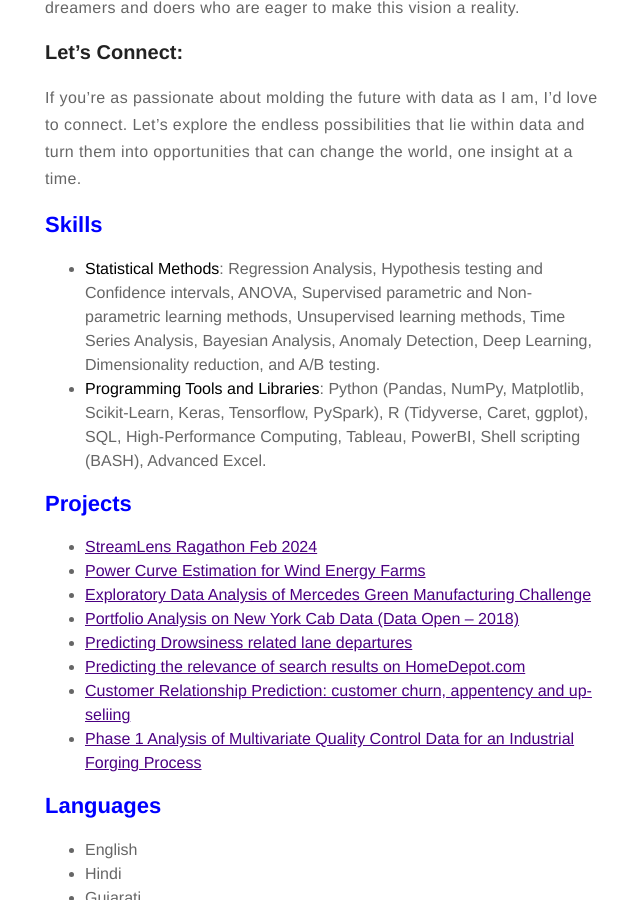
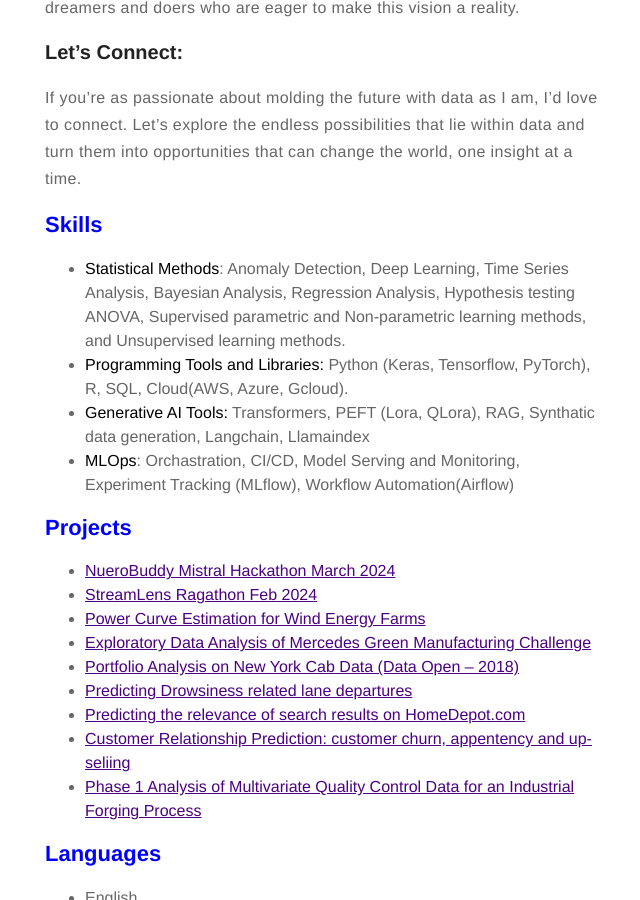
Before and after one commit to jayshah5696/jayshah5696.github.io, a Jekyll site: the page built from about.md, in a window 1280 px wide and 900 px high, scrolled down 1052 px. Shown: the whole window, without its empty margins (315-955 px from the left). Built offline with Jekyll 4.4.1, drawn with Linux system fonts in a browser that asks for light colours.

Commit message:
updating about bio

```diff
--- a/about.md
+++ b/about.md
@@ -25,12 +25,15 @@ If you're as passionate about molding the future with data as I am, I’d love t
 
 
 <H2>  <span style="color:Blue"> Skills</span></H2>
-- **Statistical Methods**: Regression Analysis, Hypothesis testing and Confidence intervals, ANOVA, Supervised parametric and Non-parametric learning methods, Unsupervised learning methods, Time Series Analysis, Bayesian Analysis, Anomaly Detection, Deep Learning, Dimensionality reduction, and A/B testing.
-- **Programming Tools and Libraries**:  Python (Pandas, NumPy, Matplotlib, Scikit-Learn, Keras, Tensorflow, PySpark), R (Tidyverse, Caret, ggplot), SQL, High-Performance Computing, Tableau, PowerBI, Shell scripting (BASH), Advanced Excel.
+- **Statistical Methods**: Anomaly Detection, Deep Learning, Time Series Analysis, Bayesian Analysis, Regression Analysis, Hypothesis testing ANOVA, Supervised parametric and Non-parametric learning methods, and Unsupervised learning methods.
+- **Programming Tools and Libraries:** Python (Keras, Tensorflow, PyTorch), R, SQL, Cloud(AWS, Azure, Gcloud).
+- **Generative AI Tools:** Transformers, PEFT (Lora, QLora), RAG, Synthatic data generation, Langchain, Llamaindex
+- **MLOps**: Orchastration, CI/CD, Model Serving and Monitoring, Experiment Tracking (MLflow), Workflow Automation(Airflow)
 
 <h2><span style="color:Blue">Projects</span></h2>
 
 <ul>
+	<li><a href="https://devpost.com/software/neurobuddy">NueroBuddy Mistral Hackathon March 2024</a></li>
     <li><a href="https://devpost.com/software/multimodal-ai">StreamLens Ragathon Feb 2024</a></li>
 	<li><a href="https://github.com/jayshah5696/Power_Curve_Estimation">Power Curve Estimation for Wind Energy Farms</a></li>
 	<li><a href="https://github.com/jayshah5696/Kaggle_Mercedes">Exploratory Data Analysis of Mercedes Green Manufacturing Challenge</a></li>
```
